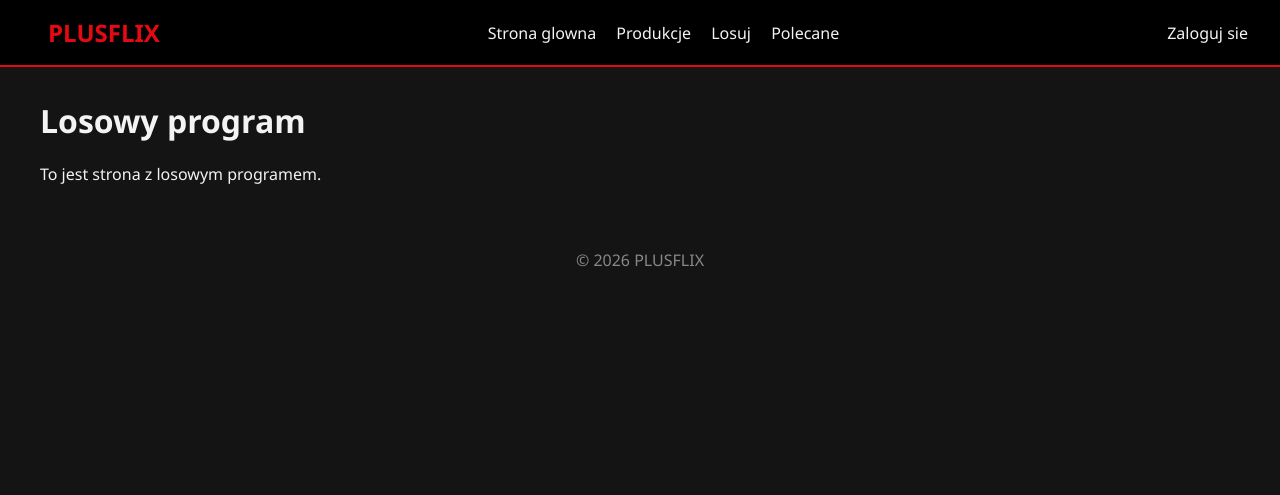
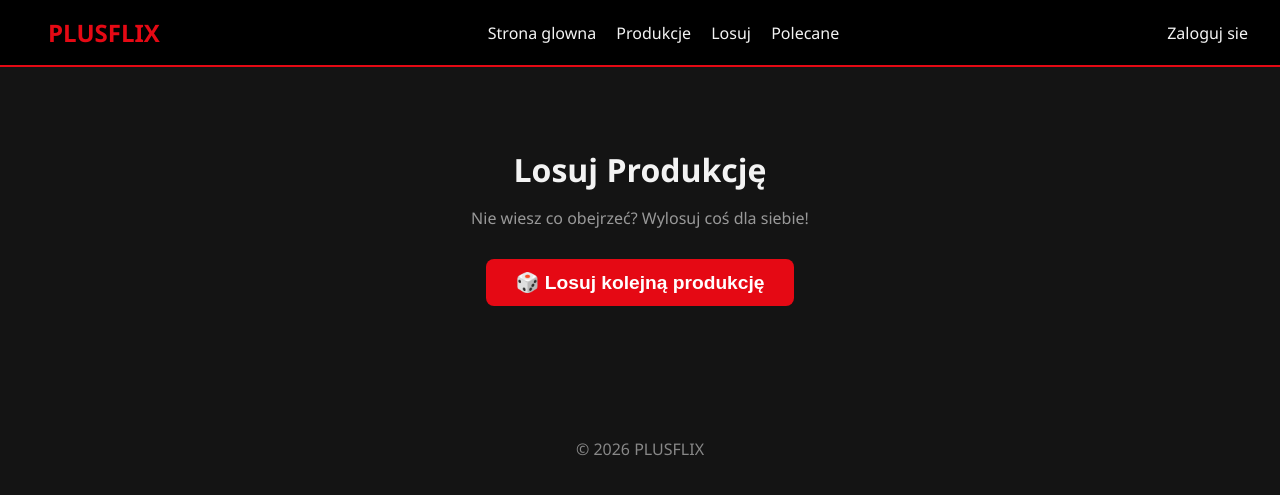
Before and after one commit to wj40030/PLUSFLIX, a PHP site: page /random in a window 1280 px wide. Shown: the top 495 px of the page. Run offline with PHP 8.4, Linux system fonts and the light colour scheme.

Commit message:
Milestone 2: Add 'random movie' functionality with updated controller, model, and view logic

```diff
--- a/app/Controllers/Pages.php
+++ b/app/Controllers/Pages.php
@@ -93,9 +93,15 @@ class Pages extends Controller {
     }
 
     public function random(): void {
+        $movie = null;
+        if ($_SERVER['REQUEST_METHOD'] === 'POST') {
+            $movie = $this->movieModel->getRandomMovie();
+        }
+
         $data = [
-            'title' => 'Losowy program',
-            'description' => 'To jest strona z losowym programem.'
+            'title' => 'Losuj Produkcję',
+            'description' => 'Nie wiesz co obejrzeć? Wylosuj coś dla siebie!',
+            'movie' => $movie
         ];
         $this->view('pages/random', $data);
     }
--- a/app/Models/Movie.php
+++ b/app/Models/Movie.php
@@ -33,4 +33,9 @@ class Movie extends Model {
         $this->db->bind(':genre', $genre);
         return $this->db->resultSet();
     }
+
+    public function getRandomMovie() {
+        $this->db->query('SELECT p.*, g.name as genre FROM productions p LEFT JOIN genres g ON p.genre_id = g.id ORDER BY RAND() LIMIT 1');
+        return $this->db->single();
+    }
 }
--- a/app/Views/pages/random.php
+++ b/app/Views/pages/random.php
@@ -1,4 +1,46 @@
 <?php require APPROOT . '/Views/inc/header.php'; ?>
-    <h1><?php echo $data['title']; ?></h1>
-    <p><?php echo $data['description']; ?></p>
+
+<div class="page-container">
+    <div style="text-align: center; margin-bottom: 40px;">
+        <h1 class="page-title"><?php echo $data['title']; ?></h1>
+        <p class="page-description"><?php echo $data['description']; ?></p>
+
+        <form action="<?php echo URLROOT; ?>/random" method="post">
+            <button type="submit" class="btn-back" style="border: none; cursor: pointer; font-size: 1.2rem;">
+                🎲 Losuj kolejną produkcję
+            </button>
+        </form>
+    </div>
+
+    <?php if ($data['movie']) : ?>
+        <div class="movie-details-container">
+            <div class="movie-poster">
+                <div class="poster-placeholder">
+                    <span>Brak zdjecia</span>
+                </div>
+            </div>
+
+            <div class="movie-info">
+                <h2 class="movie-details-title"><?php echo $data['movie']->title; ?></h2>
+
+                <div class="movie-meta">
+                    <span class="meta-item"><strong>Rok:</strong> <?php echo $data['movie']->year; ?></span>
+                    <span class="meta-item"><strong>Gatunek:</strong> <?php echo $data['movie']->genre; ?></span>
+                    <span class="meta-item"><strong>Typ:</strong> <?php echo $data['movie']->type; ?></span>
+                    <span class="meta-item rating"><strong>Ocena:</strong> <?php echo $data['movie']->rating; ?>/10</span>
+                </div>
+
+                <div class="movie-description-full">
+                    <h3>Opis</h3>
+                    <p><?php echo $data['movie']->description; ?></p>
+                </div>
+
+                <div class="movie-actions">
+                    <a href="<?php echo URLROOT; ?>/pages/productions/<?php echo $data['movie']->id; ?>" class="btn-back">Zobacz szczegóły / Recenzje</a>
+                </div>
+            </div>
+        </div>
+    <?php endif; ?>
+</div>
+
 <?php require APPROOT . '/Views/inc/footer.php'; ?>
```
